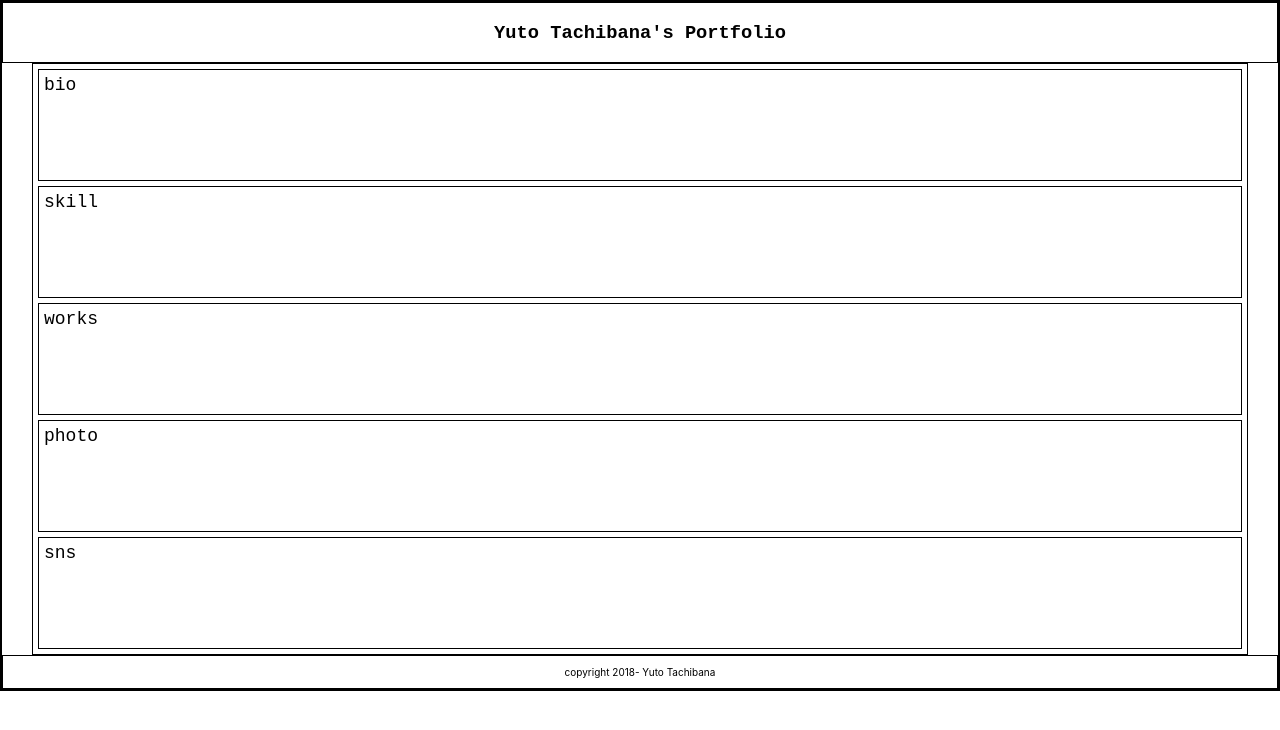
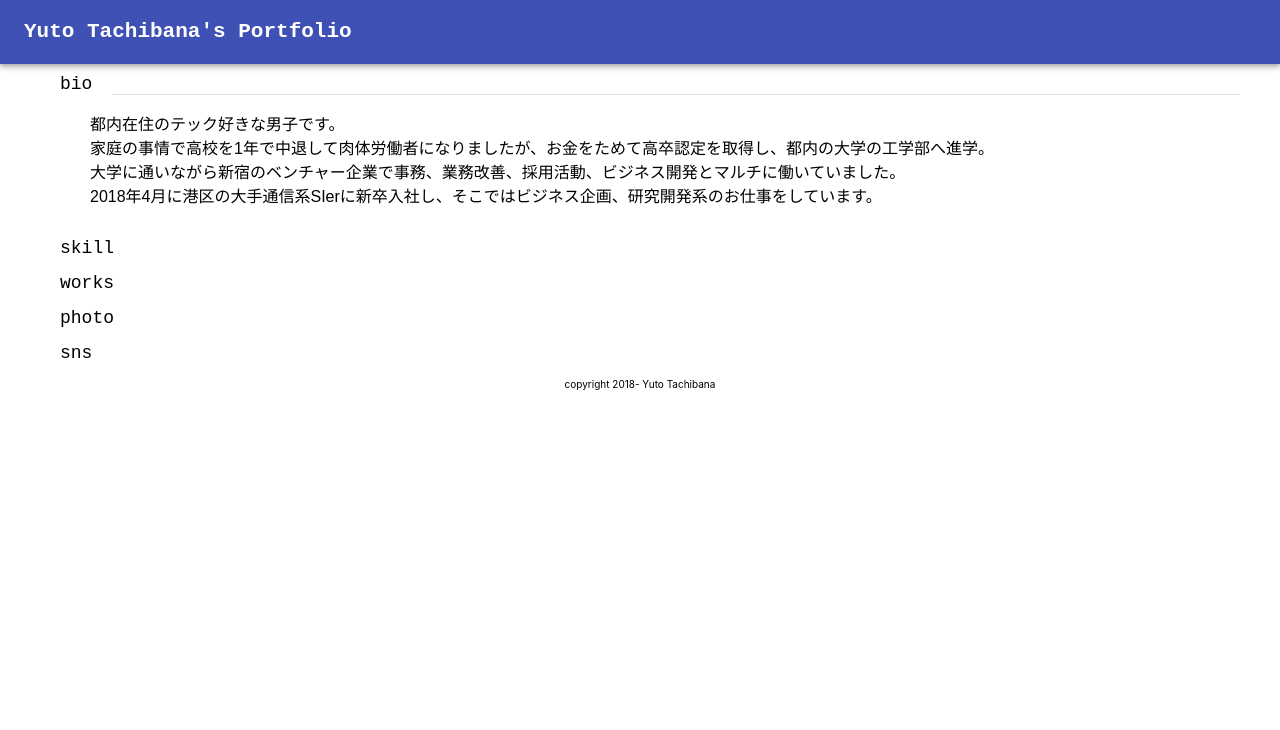
Before and after one commit to tachibanayu24/my_portfolio, a React (Create React App) app: page / in a window 1280 px wide. Shown: the top 730 px of the page. Built offline with nearby package versions, Linux system fonts and the light colour scheme.

Commit message:
update content

```diff
--- a/src/App.css
+++ b/src/App.css
@@ -1,8 +1,12 @@
 * {
 }
 
+.appBar {
+  position: relative;
+}
+
 div {
-  border: solid 0.5px;
+  /* border: solid 0.5px; */
 }
 
 .header {
@@ -10,7 +14,7 @@ div {
   font-family: 'Courier New';
 }
 
-.main-content {
+main {
   font-family: 'Noto Sans Japanese', '游ゴシック Medium', '游ゴシック体', 'Yu Gothic Medium', YuGothic, 'ヒラギノ角ゴ ProN', 'Hiragino Kaku Gothic ProN', 'メイリオ', Meiryo, 'ＭＳ Ｐゴシック', 'MS PGothic', sans-serif;
   margin: 0 30px;
 }
@@ -18,15 +22,20 @@ div {
 .sub-content {
   padding: 5px;
   margin: 5px;
-  height: 100px;
+  /* height: 100px; */
+}
+
+.sub-content-body {
+  padding-left: 50px;
 }
 
 .content-title {
   font-family: 'Courier New';
   font-size: 18px;
+  padding-left: 20px;
 }
 
-.footer {
+footer {
   font-size: 10px;
   font-color: grey;
   text-align: center;
--- a/src/App.js
+++ b/src/App.js
@@ -1,18 +1,47 @@
-import React, { Component } from 'react';
-import ReactDOM from 'react-dom';
-// import Button from '@material-ui/core/Button';
+import React from 'react';
+import { Component } from 'react';
+import PropTypes from 'prop-types';
 import './App.css';
+
+import classNames from 'classnames';
+import AppBar from '@material-ui/core/AppBar';
+import Button from '@material-ui/core/Button';
+import Card from '@material-ui/core/Card';
+import CardActions from '@material-ui/core/CardActions';
+import CardContent from '@material-ui/core/CardContent';
+import CardMedia from '@material-ui/core/CardMedia';
+import CssBaseline from '@material-ui/core/CssBaseline';
+import Grid from '@material-ui/core/Grid';
+import Toolbar from '@material-ui/core/Toolbar';
+import Typography from '@material-ui/core/Typography';
+import { withStyles } from '@material-ui/core/styles';
+import Divider from '@material-ui/core/Divider';
+
 
 class App extends Component {
   render() {
     return (
-      <div className="App">
-        <div className="header">
-          <h3>Yuto Tachibana's Portfolio</h3>
-        </div>
-        <div className="main-content">
+      <React.Fragment>
+        <AppBar position="static">
+        <Toolbar>
+          <Typography variant="title" color="inherit" style={{ fontFamily: "Courier New", fontWeight: 900}} noWrap>
+            Yuto Tachibana's Portfolio
+          </Typography>
+        </Toolbar>
+        </AppBar>
+
+        <main>
           <div className="sub-content bio">
             <span className="content-title">bio</span>
+            <Divider inset />
+            <div className="sub-content-body">
+              <p>
+                都内在住のテック好きな男子です。<br />
+                家庭の事情で高校を1年で中退して肉体労働者になりましたが、お金をためて高卒認定を取得し、都内の大学の工学部へ進学。<br />
+                大学に通いながら新宿のベンチャー企業で事務、業務改善、採用活動、ビジネス開発とマルチに働いていました。<br />
+                2018年4月に港区の大手通信系SIerに新卒入社し、そこではビジネス企画、研究開発系のお仕事をしています。
+              </p>
+            </div>
           </div>
           <div className="sub-content skill">
             <span className="content-title">skill</span>
@@ -26,13 +55,16 @@ class App extends Component {
           <div className="sub-content sns">
             <span className="content-title">sns</span>
           </div>
-        </div>
-        <div className="footer">
+        </main>
+
+        <footer>
           <p>copyright 2018- Yuto Tachibana</p>
-        </div>
-      </div>
+        </footer>
+    </React.Fragment>
     );
   }
 }
 
+const cards = [1, 2, 3, 4, 5, 6, 7, 8, 9, 10, 11, 12];
+
 export default App;
```
Also changed, not shown: 1 other file (tests, documents, lock files or other folders).
